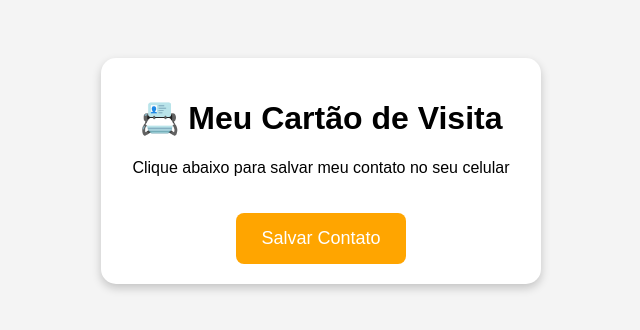
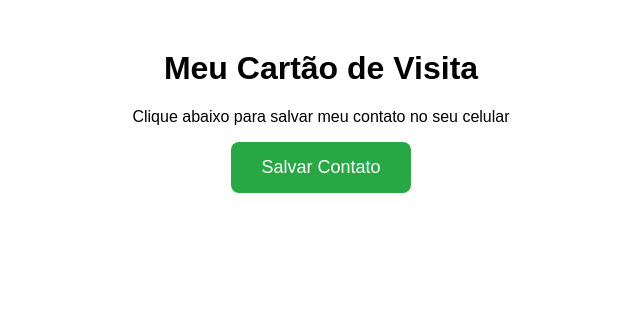
Before and after one commit to nexgenadworks-dotcom/megaeletronicos, a plain HTML site: page index.html in a window 1280 px wide. Shown: the whole page, without its empty margins (319-959 px from the left). Drawn offline with Linux system fonts and the light colour scheme.

Commit message:
Cartão Mega Eletronicos

```diff
--- a/index.html
+++ b/index.html
@@ -3,43 +3,33 @@
 <head>
     <meta charset="UTF-8">
     <meta name="viewport" content="width=device-width, initial-scale=1.0">
-    <title>Cartão de Visita</title>
+    <title>Meu Cartão de Visita</title>
     <style>
         body {
             font-family: Arial, sans-serif;
             text-align: center;
-            background-color: #f4f4f4;
-            padding: 50px;
+            margin-top: 50px;
         }
-        .card {
-            background: white;
-            padding: 20px;
-            max-width: 400px;
-            margin: auto;
-            border-radius: 15px;
-            box-shadow: 0px 4px 10px rgba(0,0,0,0.2);
+        button {
+            background-color: #28a745;
+            color: white;
+            border: none;
+            padding: 15px 30px;
+            font-size: 18px;
+            cursor: pointer;
+            border-radius: 8px;
         }
-        .btn {
-            display: inline-block;
-            margin-top: 20px;
-            padding: 15px 25px;
-            font-size: 18px;
-            color: white;
-            background: orange;
-            border-radius: 8px;
-            text-decoration: none;
-            transition: 0.3s;
-        }
-        .btn:hover {
-            background: darkorange;
+        button:hover {
+            background-color: #218838;
         }
     </style>
 </head>
 <body>
-    <div class="card">
-        <h1>📇 Meu Cartão de Visita</h1>
-        <p>Clique abaixo para salvar meu contato no seu celular</p>
-        <a class="btn" href="megaeletronicos.vcf" download>Salvar Contato</a>
-    </div>
+    <h1>Meu Cartão de Visita</h1>
+    <p>Clique abaixo para salvar meu contato no seu celular</p>
+
+    <a href="https://nexgenadworks-dotcom.github.io/megaeletronicos/vcard.vcf" download="meu_contato.vcf">
+        <button>Salvar Contato</button>
+    </a>
 </body>
 </html>
```
